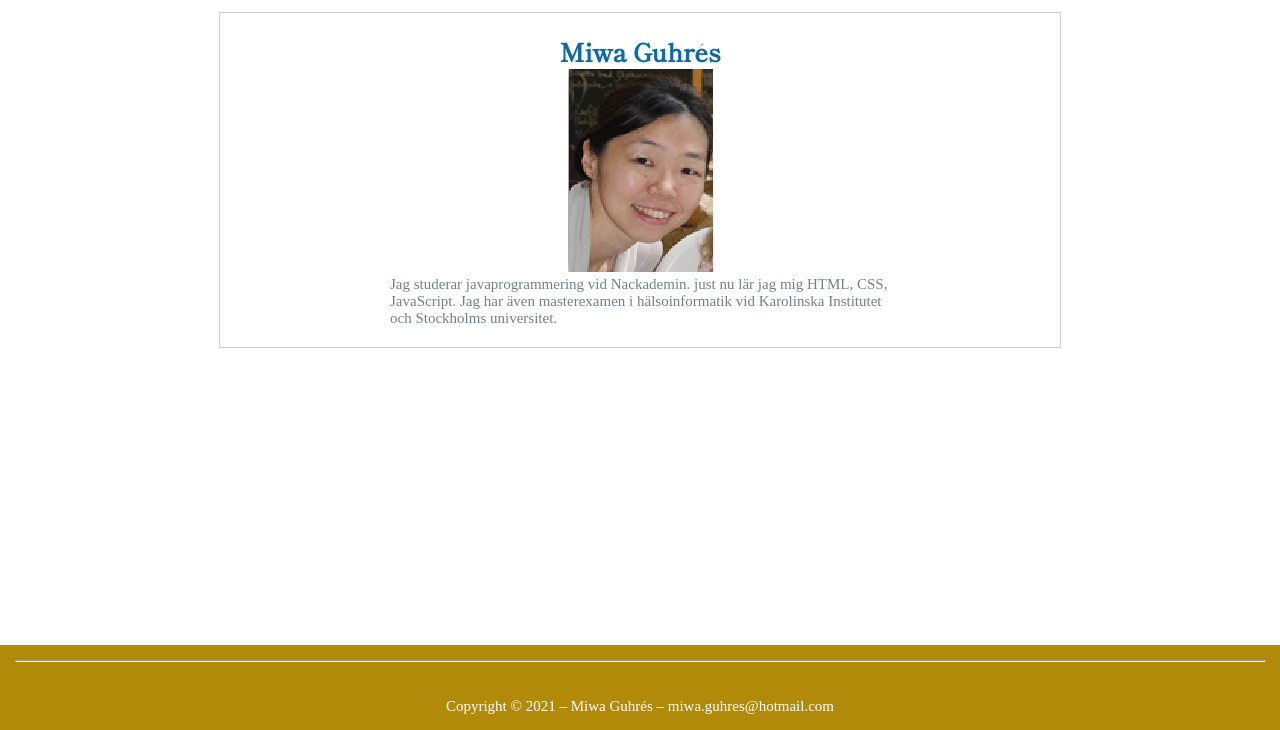
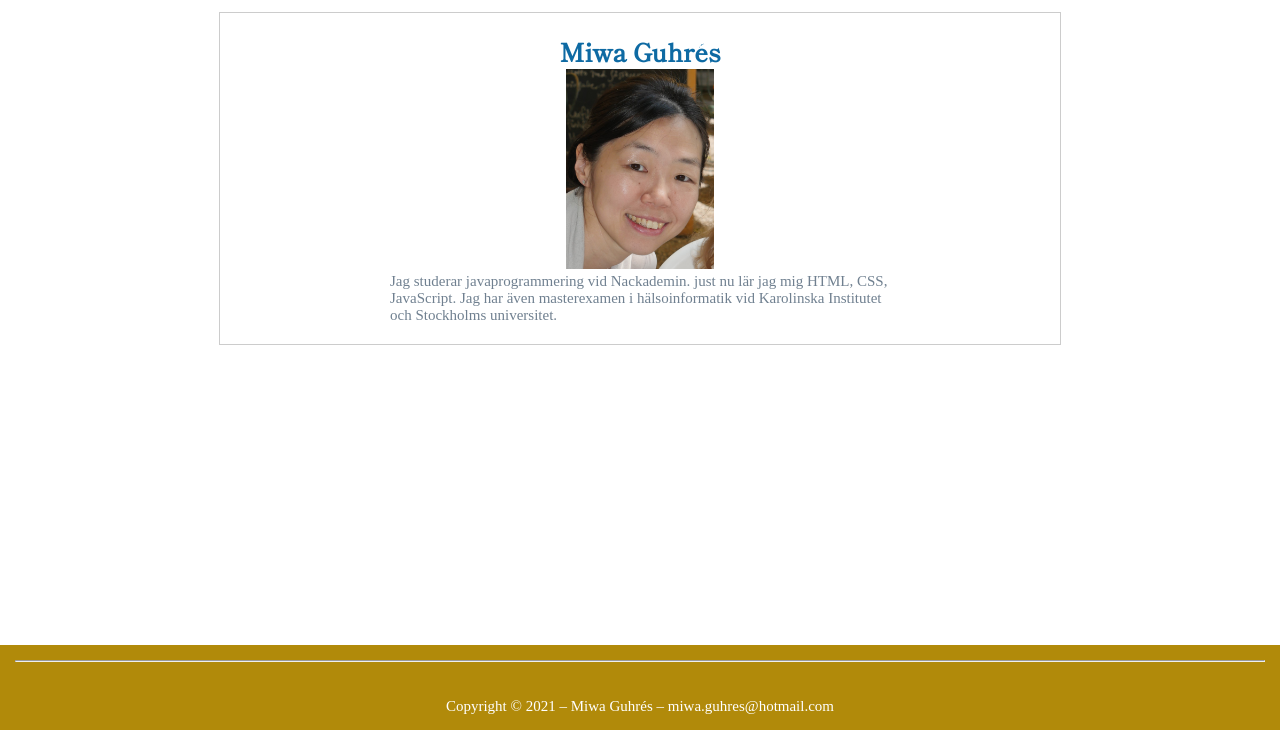
Before and after one commit to miwgu/Portfolio, a plain HTML site: page index.html in a window 1280 px wide. Shown: the part 85-815 px from the top of the page. Drawn offline with Linux system fonts and the light colour scheme.

Commit message:
Change index image

```diff
--- a/index.html
+++ b/index.html
@@ -29,7 +29,7 @@
 
     <div class="content_other">
       <h1 style="font-family: 'Shippori Mincho', serif">Miwa Guhrés</h1>
-      <p ><img src="images/miwa.png" alt="My photo" /></p>
+      <p ><img style="height: 200px;" src="images/miwa.jpg" alt="My photo" /></p>
       <p class="index">
         Jag studerar javaprogrammering vid Nackademin. just nu lär jag mig HTML, CSS, JavaScript. Jag har även masterexamen
         i hälsoinformatik vid Karolinska Institutet och Stockholms universitet.
```
Also changed, not shown: images/miwa.jpg (added), images/miwa.png (deleted).
